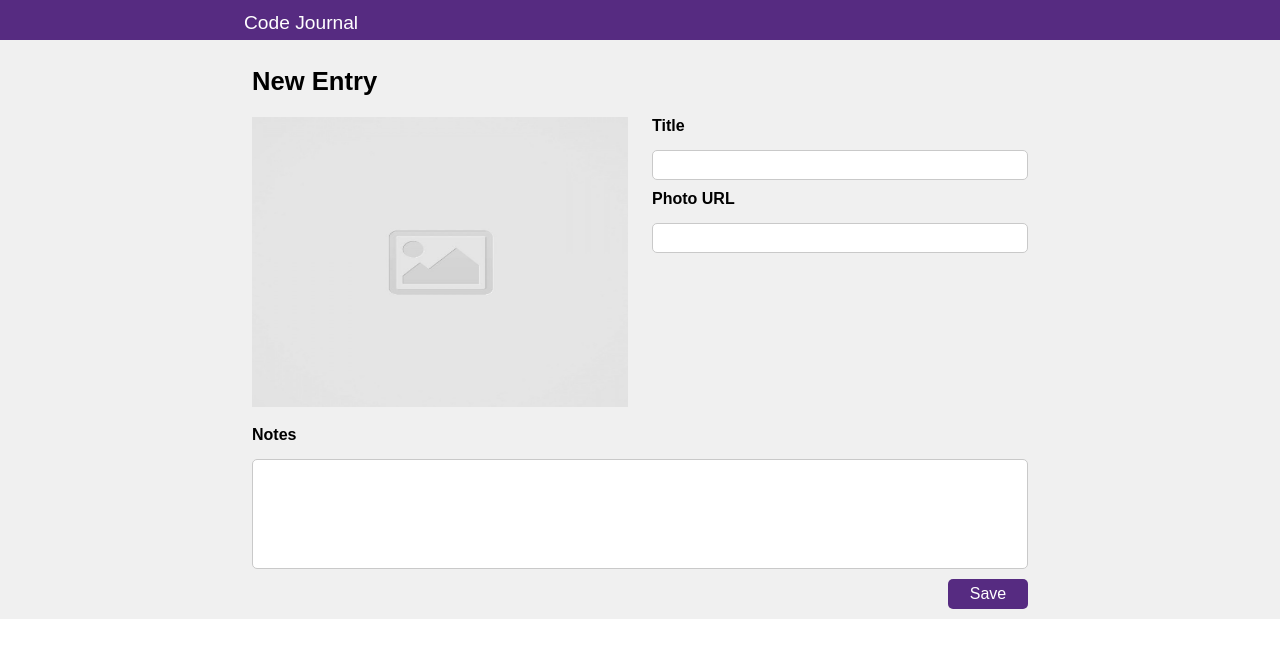
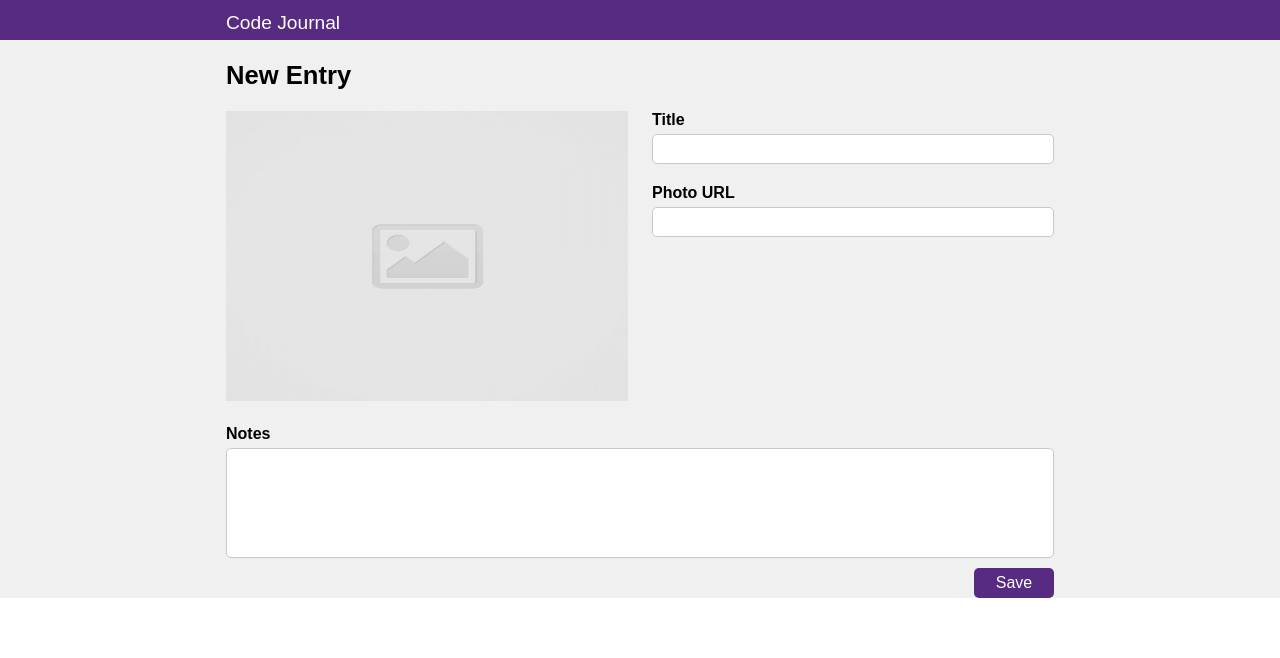
Before and after one commit to Korneliu/code-journal, a website: page index.html in a window 1280 px wide. Both pictures are taken after typing "Sample", "Sample" into the empty fields and a click on the button "Save". Drawn offline with Linux system fonts and the light colour scheme.

Commit message:
removed fieldset

```diff
--- a/css/styles.css
+++ b/css/styles.css
@@ -1,9 +1,5 @@
 * {
   font-family: sans-serif;
-}
-
-fieldset {
-  border: none;
 }
 
 input,
@@ -11,28 +7,26 @@ textarea {
   border-radius: 5px;
   outline-color: rgb(86, 43, 129);
   font-size: 1rem;
-}
-
-fieldset label,
-input,
-textarea {
   width: 100%;
   margin-bottom: 10px;
   margin-top: 15px;
   display: block;
-}
-
-fieldset input,
-textarea {
   border: 1px solid rgb(201, 201, 201);
 }
 
-fieldset input {
+input {
   height: 30px;
+  margin-top: 5px;
+  margin-bottom: 20px;
 }
 
-fieldset textarea {
+label {
+  font-weight: 600;
+}
+
+textarea {
   height: 110px;
+  margin-top: 5px;
 }
 
 header {
@@ -46,29 +40,19 @@ header h1 {
   line-height: 1;
   font-size: 1.2rem;
   font-weight: 100;
-  padding-left: 30px;
 }
 
 main {
   background-color: rgb(240, 240, 240);
 }
 
-fieldset label {
-  font-weight: 600;
+img {
+  height: 210px;
+  width: 100%;
+  margin-bottom: 20px;
 }
 
-fieldset legend {
-  width: 100%;
-  font-size: 1.2rem;
-  line-height: 2;
-}
-
-fieldset img {
-  height: 185px;
-  width: 100%;
-}
-
-fieldset h2 {
+h2 {
   font-size: 1.6rem;
 }
 
@@ -86,10 +70,6 @@ form button {
   cursor: pointer;
 }
 
-form button:enabled {
-  border-color: rgb(86, 43, 129);
-}
-
 .margin-top-0 label {
   margin-top: 0;
 }
--- a/index.html
+++ b/index.html
@@ -18,18 +18,13 @@
   <header>
     <div class="container">
       <div class="row">
-        <h1>Code Journal</h1>
-
+        <h1 class="column-full">Code Journal</h1>
       </div>
     </div>
   </header>
   <main>
     <div class="container">
-      <div data-view="entry-form" class="row">
-        <div class="column-full">
-          <form id="form">
-            <fieldset>
-              <div class="row">
+      <form id="form" data-view="entry-form" class="row">
         <div class="column-full">
           <h2>New Entry</h2>
         </div>
@@ -48,11 +43,7 @@
                 </textarea>
           <button type="submit">Save</button>
         </div>
-              </div>
-            </fieldset>
       </form>
-        </div>
-      </div>
     </div>
   </main>
   <script src="js/data.js"></script>
--- a/js/data.js
+++ b/js/data.js
@@ -4,7 +4,7 @@ var data = {
   view: 'entry-form',
   entries: [],
   editing: null,
-  nextEntryId: 0
+  nextEntryId: 1
 };
 
 function handleBeforUnload() {
--- a/js/main.js
+++ b/js/main.js
@@ -14,12 +14,7 @@ $photoUrl.addEventListener('input', handlePhotoUrl);
 
 function handleForm(event) {
   event.preventDefault();
-  var inputObject = {
-    title: '',
-    photo: '',
-    notes: '',
-    entryId: 0
-  };
+  var inputObject = {};
   inputObject.title = event.target.title.value;
   inputObject.photo = event.target.photo.value;
   inputObject.notes = event.target.notes.value;
```
Lines whose indentation alone changed are shown as unchanged.
